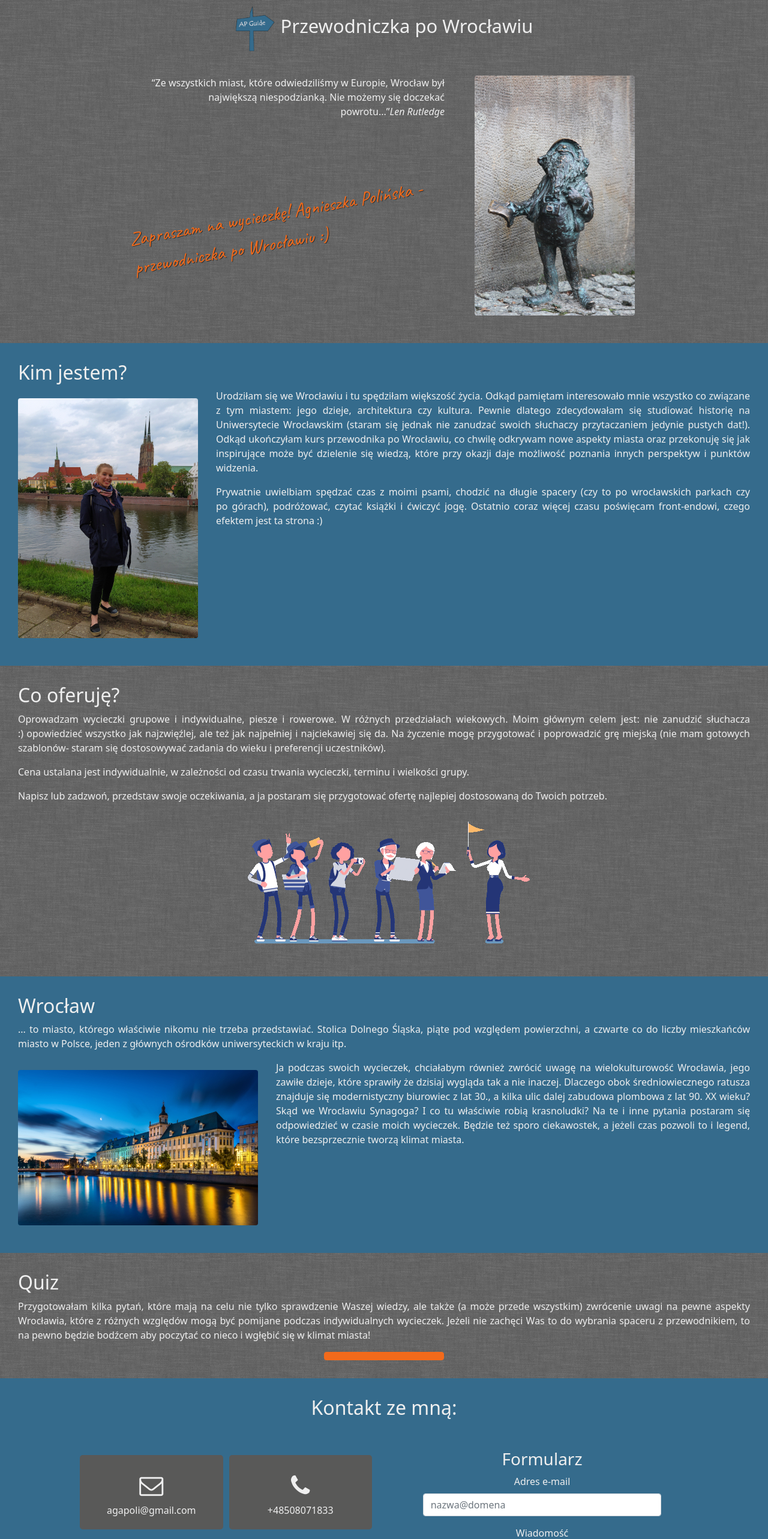
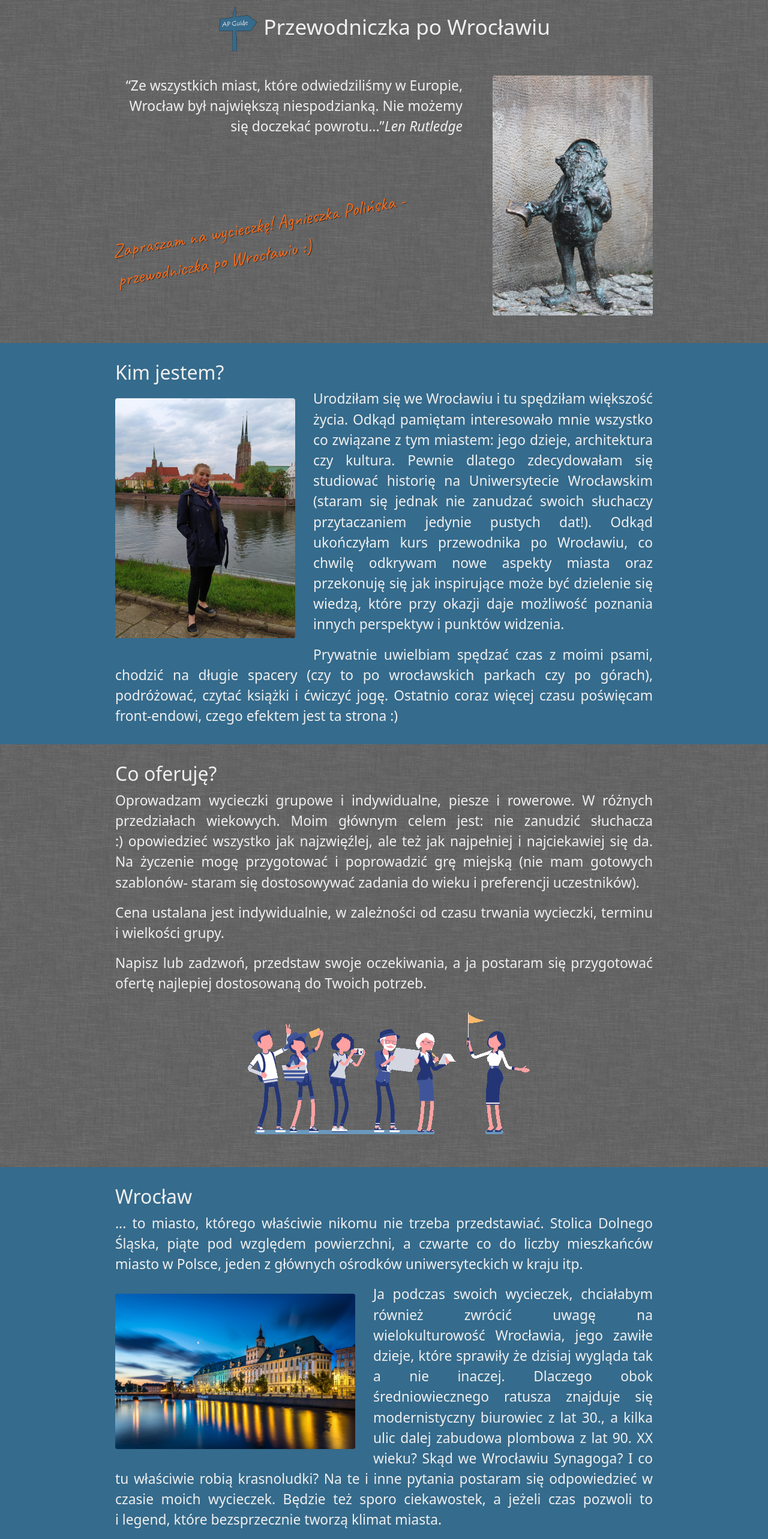
Before and after one commit to agapoli89/WroGuide-update, a React (Create React App) app: page / in a window 1280 px wide. Shown: the top 2566 px of the page at 60% size. Built offline with nearby package versions, Linux system fonts and the light colour scheme.

Commit message:
Stylish corrections

```diff
--- a/src/App.js
+++ b/src/App.js
@@ -1,8 +1,8 @@
+import 'bootstrap/dist/css/bootstrap.css';
 import Content from './Components/Content/Content';
 import Footer from './Components/Footer/Footer';
 import Header from './Components/Header/Header';
 import Menu from './Components/Navigation/Menu';
-import 'bootstrap/dist/css/bootstrap.css';
 
 import './App.scss';
 
--- a/src/App.scss
+++ b/src/App.scss
@@ -1,22 +1,23 @@
 @import './styles/colors.scss';
+@import './styles/breakpoints.scss';
 
 .App {
   text-align: center;
   background-image: url('./images/background-image.png'); /* Background pattern from Toptal Subtle Patterns */
   color: $main-color;
+  font-size: calc(10px + 1.6vmin);
 }
 
 .section {
   padding: 30px;
+
+  @media (min-width: $layout-breakpoint-medium) {
+    padding-left: 5vw;
+    padding-right: 5vw;
+  }
+
+  @media (min-width: $layout-breakpoint-large) {
+    padding-left: 15vw;
+    padding-right: 15vw;
+  }
 }
-
-/* .App-header {
-  background-color: #282c34;
-  min-height: 100vh;
-  display: flex;
-  flex-direction: column;
-  align-items: center;
-  justify-content: center;
-  font-size: calc(10px + 2vmin);
-  color: white;
-}  */
--- a/src/Components/Button/Button.scss
+++ b/src/Components/Button/Button.scss
@@ -5,6 +5,7 @@
     background-color: $outstanding-color !important;
     border-color: $outstanding-color !important;
     width: 200px;
+    font-size: 1.2rem !important;
 }
 
 .button--center {
--- a/src/Components/Content/Contact/ContactForm/ContactForm.jsx
+++ b/src/Components/Content/Contact/ContactForm/ContactForm.jsx
@@ -5,7 +5,7 @@ const ContactForm = () => {
         <div className="contact__form-wrapper">
             <h3>Formularz</h3>
             <form className="contact__form">
-                <div class="mb-3">
+                <div className="mb-3">
                     <label htmlFor="email" className="form-label">Adres e-mail</label>
                     <input type="email" className="form-control" id="email" placeholder="nazwa@domena" />
                 </div>
--- a/src/Components/Content/Invitation/Invitation.scss
+++ b/src/Components/Content/Invitation/Invitation.scss
@@ -12,7 +12,6 @@
     }
 
     @media (min-width: $layout-breakpoint-large) {
-        width: 70vw;
         margin-left: auto;
         margin-right: auto;
 
--- a/src/Components/Header/Header.scss
+++ b/src/Components/Header/Header.scss
@@ -11,6 +11,6 @@
     }
 
     &__title {
-        font-size: calc(15px + 2vmin);
+        font-size: 2.2rem;
     }
 }
```
